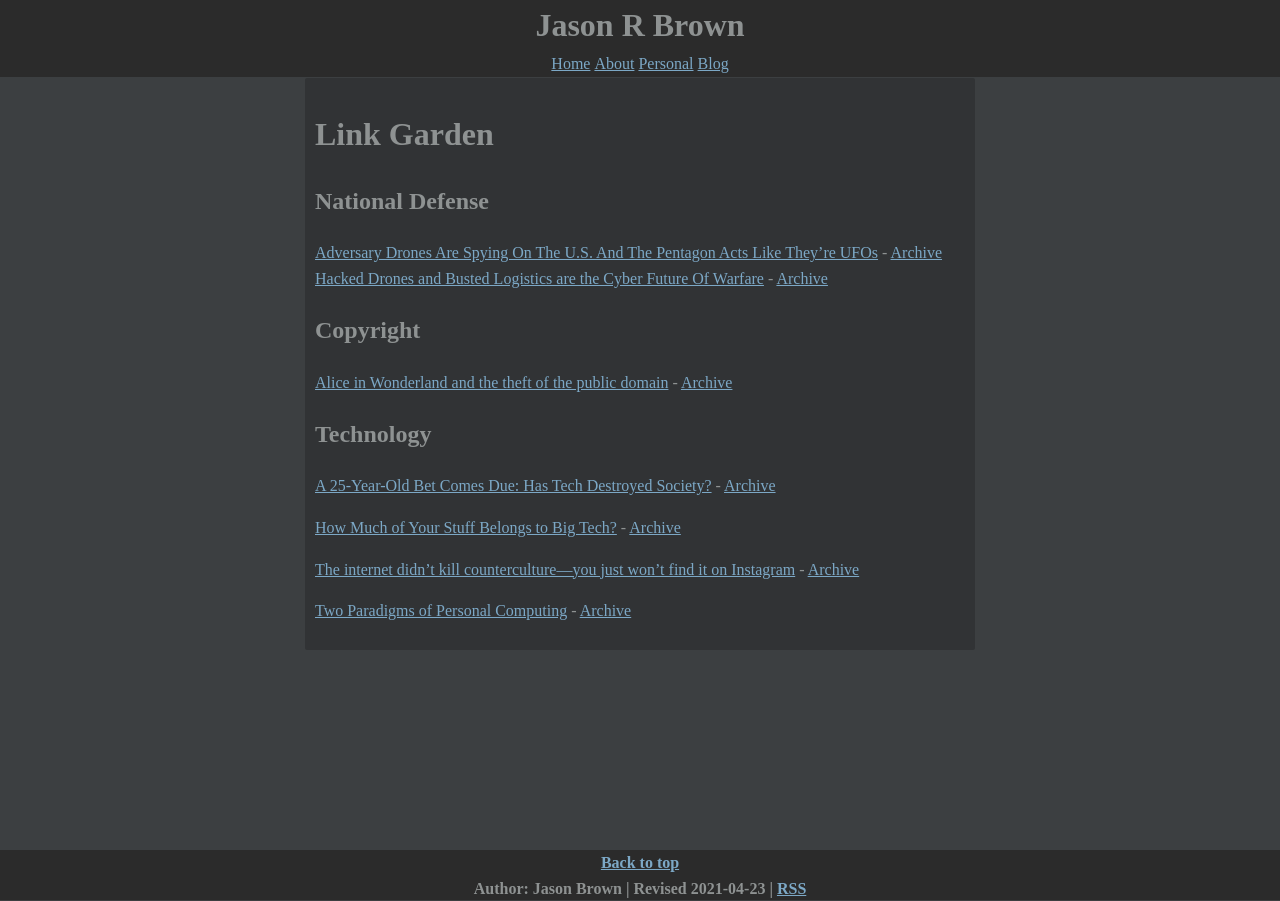
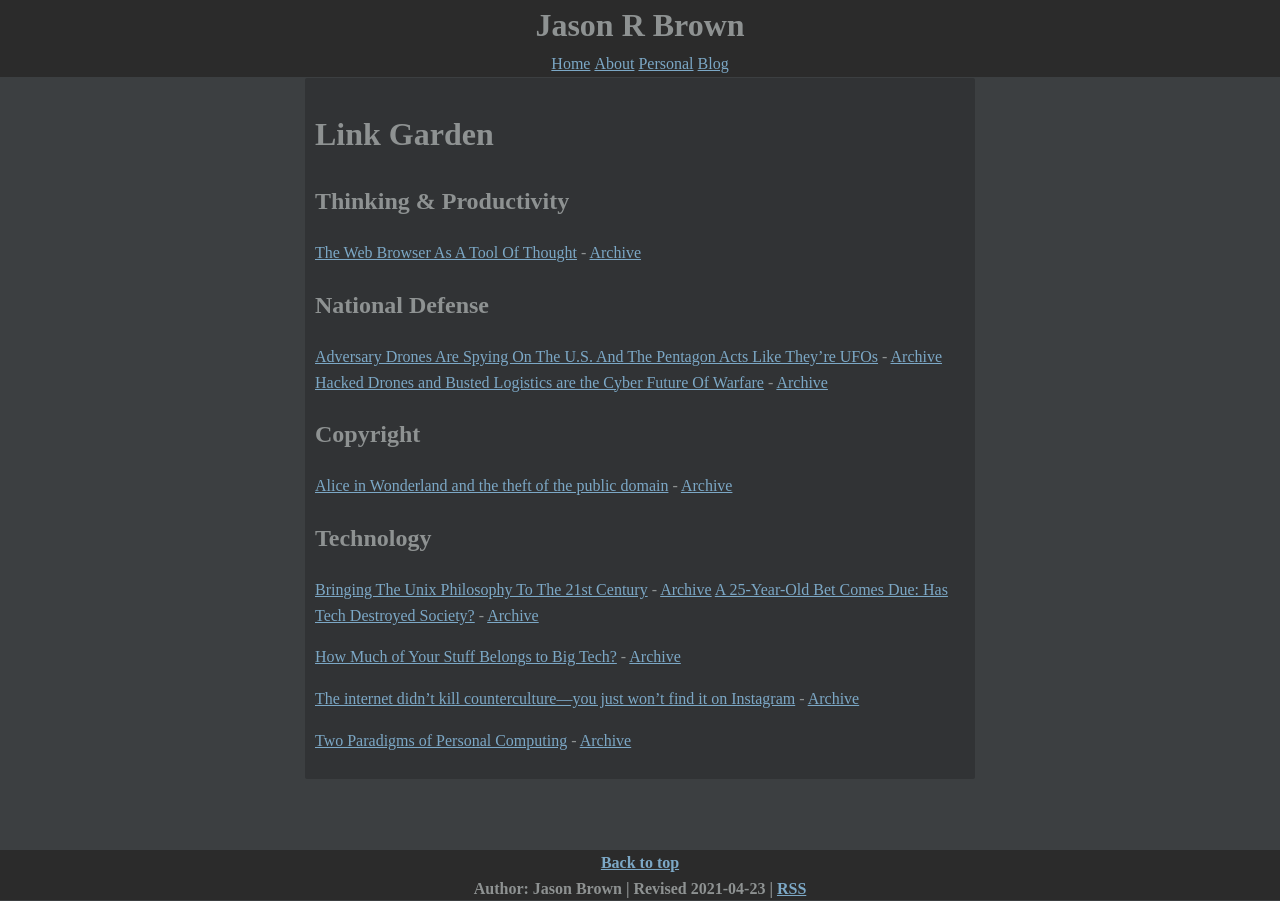
Before and after one commit to noUsernamesLef7/noUsernamesLef7.github.io, a Jekyll site: the page built from personal/link-garden.md, in a window 1280 px wide. Built offline with Jekyll 4.4.1, drawn with Linux system fonts in a browser that asks for light colours.

Commit message:
Update link garden

```diff
--- a/personal/link-garden.md
+++ b/personal/link-garden.md
@@ -5,6 +5,9 @@ author: Jason Brown
 title: Link Garden
 ---
 # Link Garden
+
+## Thinking & Productivity
+[The Web Browser As A Tool Of Thought](https://thesephist.com/posts/browser/) - [Archive](https://web.archive.org/web/20210820225048/https://thesephist.com/posts/browser/)
 
 ## National Defense
 [Adversary Drones Are Spying On The U.S. And The Pentagon Acts Like They're UFOs](https://www.thedrive.com/the-war-zone/40054/adversary-drones-are-spying-on-the-u-s-and-the-pentagon-acts-like-theyre-ufos) - [Archive](https://web.archive.org/web/20210420022108/https://www.thedrive.com/the-war-zone/40054/adversary-drones-are-spying-on-the-u-s-and-the-pentagon-acts-like-theyre-ufos)
@@ -14,6 +17,7 @@ title: Link Garden
 [Alice in Wonderland and the theft of the public domain](https://drewdevault.com/2020/08/24/Alice-in-Wonderland.html) - [Archive](https://web.archive.org/web/20210321155021/https://drewdevault.com/2020/08/24/Alice-in-Wonderland.html)
 
 ## Technology
+[Bringing The Unix Philosophy To The 21st Century](https://blog.kellybrazil.com/2019/11/26/bringing-the-unix-philosophy-to-the-21st-century/) - [Archive](https://web.archive.org/web/20210830160823/https://blog.kellybrazil.com/2019/11/26/bringing-the-unix-philosophy-to-the-21st-century/)
 [A 25-Year-Old Bet Comes Due: Has Tech Destroyed Society?](https://www.wired.com/story/a-25-year-old-bet-comes-due-has-tech-destroyed-society/) - [Archive](https://web.archive.org/web/20210318212517/https://www.wired.com/story/a-25-year-old-bet-comes-due-has-tech-destroyed-society/)
 
 [How Much of Your Stuff Belongs to Big Tech?](https://www.newyorker.com/magazine/2021/03/15/how-much-of-your-stuff-belongs-to-big-tech) - [Archive](https://web.archive.org/web/20210404195857/https://www.newyorker.com/magazine/2021/03/15/how-much-of-your-stuff-belongs-to-big-tech)
```
